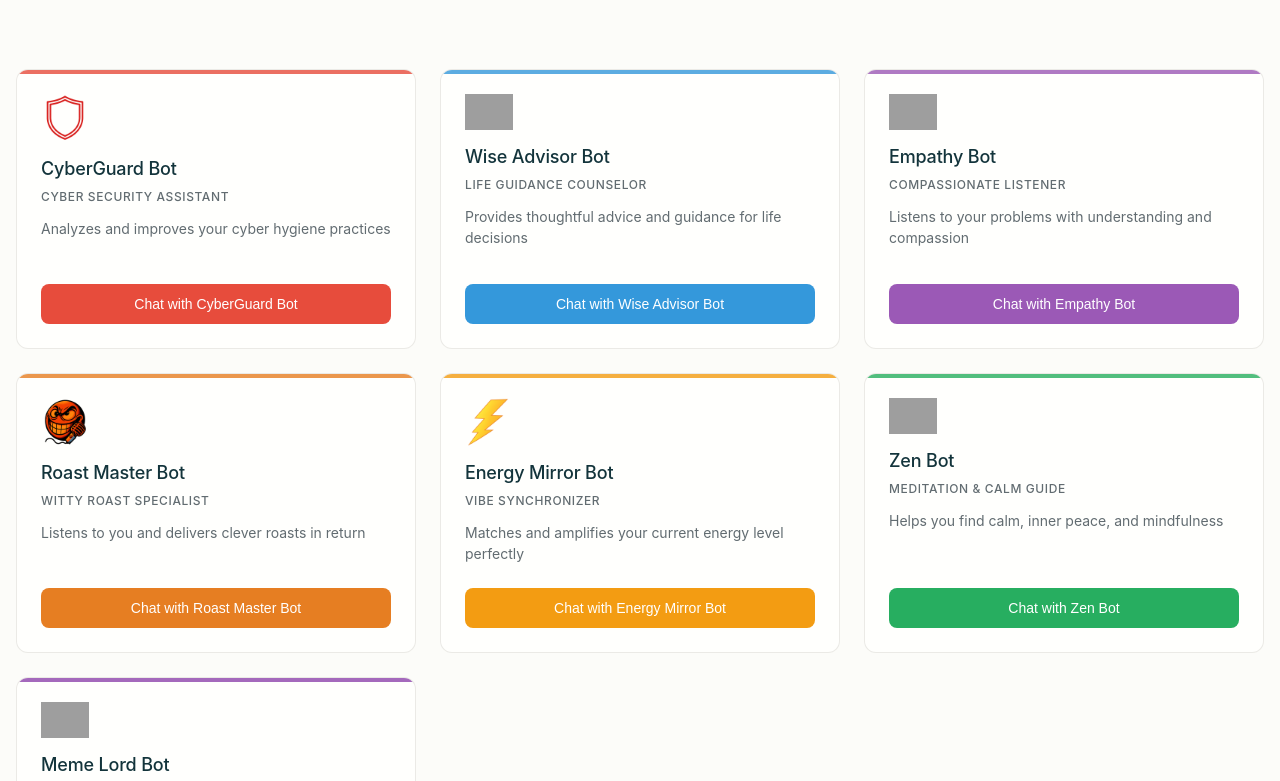
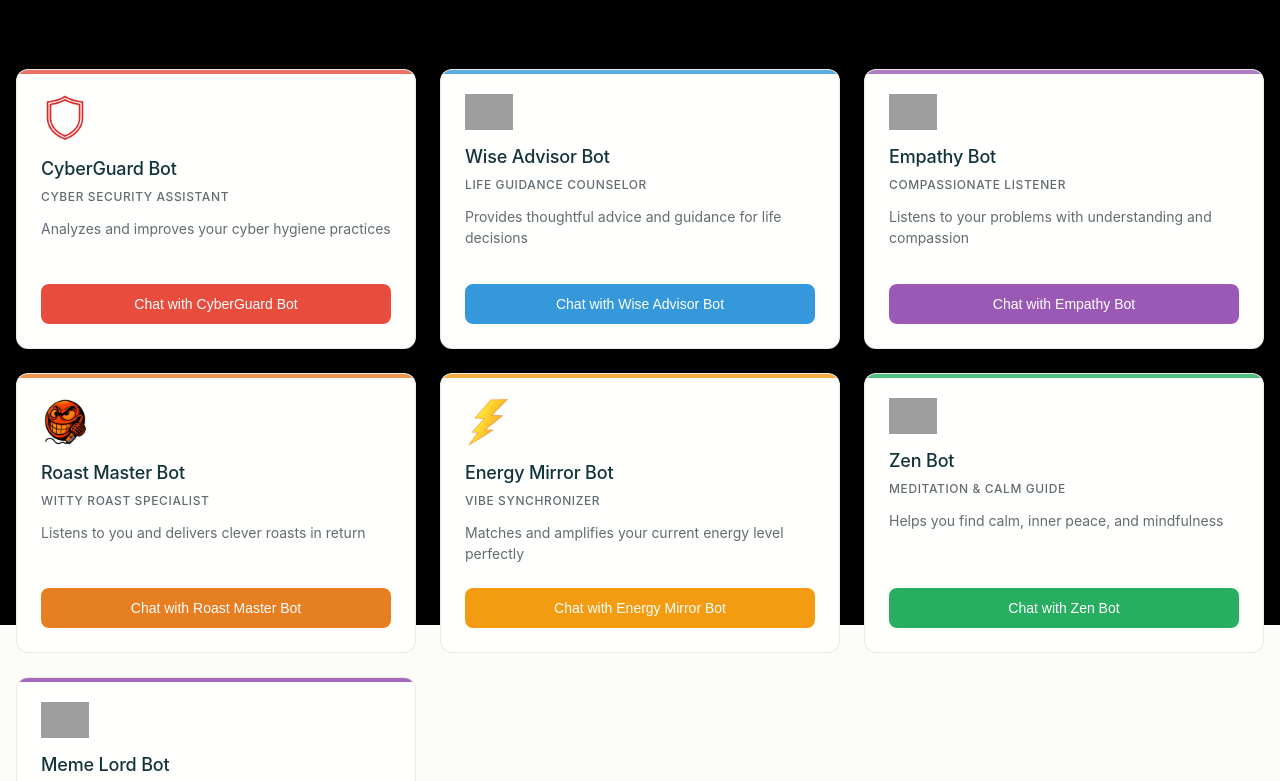
Before and after one commit to Candycane45/BotDex, a website: page index.html in a window 1280 px wide. Shown: the part 175-956 px from the top of the page. Drawn offline with nearby package versions, Linux system fonts and the light colour scheme; grey boxes are pictures that could not be loaded; a web font is replaced by a local one.

Commit message:
Update index.html

```diff
--- a/index.html
+++ b/index.html
@@ -1,16 +1,28 @@
 <!DOCTYPE html>
 <html lang="en">
 <head>
-    <meta charset="UTF-8">
-    <meta name="viewport" content="width=device-width, initial-scale=1.0">
+  <meta charset="UTF-8" />
+  <meta name="viewport" content="width=device-width, initial-scale=1.0"/>
   <title>Bot Companion Dashboard</title>
-    <link rel="stylesheet" href="style.css">
+  <link rel="stylesheet" href="style.css" />
   <link rel="stylesheet" href="hover.css" />
+  <style>
+    canvas#cyberCanvas {
+      position: fixed;
+      top: 0;
+      left: 0;
+      z-index: -1;
+      width: 100vw;
+      height: 100vh;
+      background: black;
+    }
+  </style>
 </head>
 <body>
+  <canvas id="cyberCanvas"></canvas>
+
   <header class="site-header">
     <div class="header-container">
-
       <nav class="nav-left" aria-label="Primary navigation">
         <a href="#" class="nav-link">Product</a>
         <a href="#" class="nav-link">Solutions</a>
@@ -26,10 +38,8 @@
         <a href="#" class="nav-link">Log In</a>
         <button class="btn btn--primary">Get Started</button>
       </nav>
-
     </div>
   </header>
-
 
   <div class="container">
     <header class="header">
@@ -69,6 +79,8 @@
     </div>
   </div>
 
+<script src="https://unpkg.com/three@0.148.0/build/three.min.js"></script>
 <script src="app.js"></script>
+<script src="fog-bg.js"></script>
 </body>
 </html>
```
Lines whose indentation alone changed are shown as unchanged.
